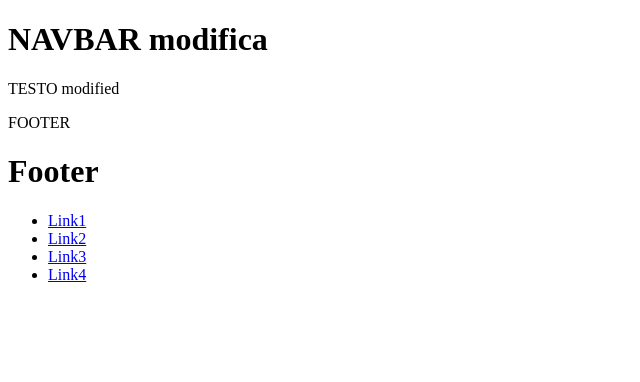
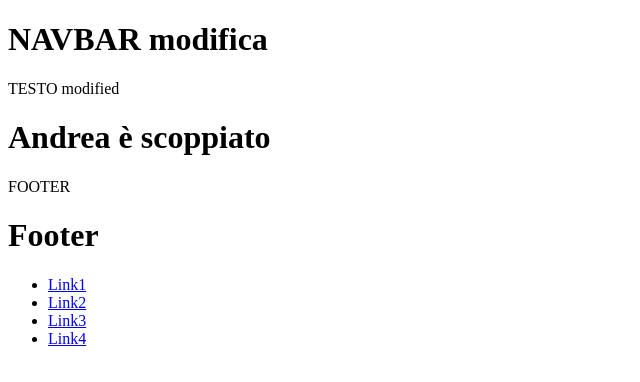
Before and after one commit to CiccioAcq/EsercizioGit, a plain HTML site: page index.html in a window 1280 px wide. Shown: the whole page, without its empty margins (0-640 px from the left). Drawn offline with Linux system fonts and the light colour scheme.

Commit message:
refactoring(index.html):add commith1

```diff
--- a/index.html
+++ b/index.html
@@ -15,6 +15,8 @@
 <!--BODY-->
 
 <p>TESTO modified</p>
+<h1>Andrea è scoppiato</h1>
+
 
 <!--FOOTER-->
 
```
